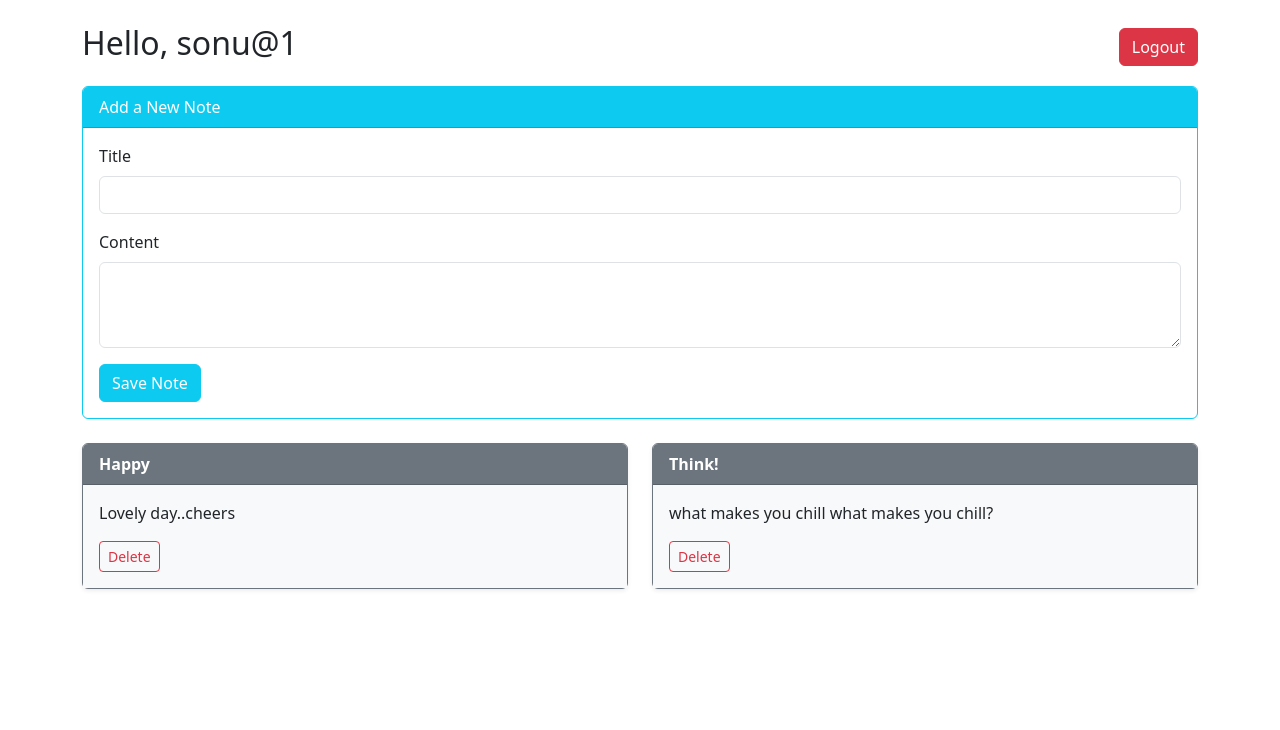
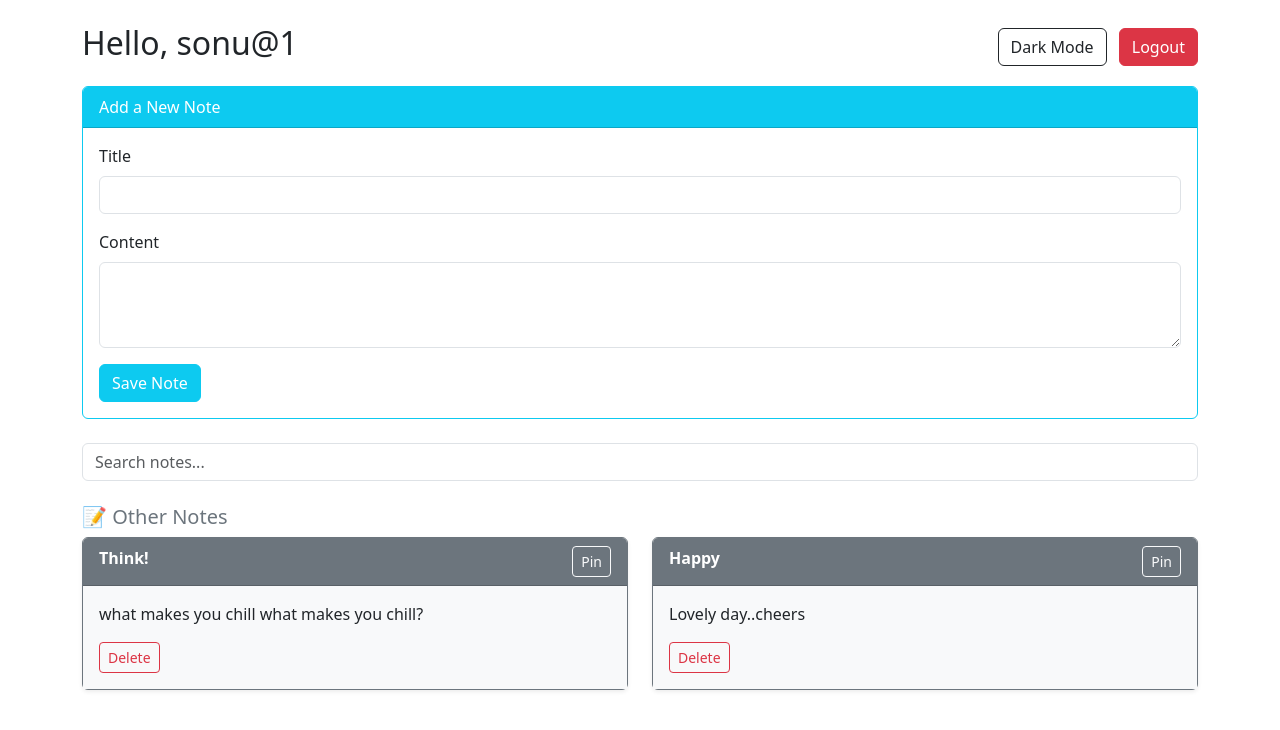
Before and after one commit to HIMA-BINDU1/MY_NotesApp, a Django app: page / in a window 1280 px wide. Shown: the top 730 px of the page. Run offline with Django 4.2, Linux system fonts and the light colour scheme; a user stored in the database is signed in; data comes from the database, SQL or seed files in the repository; both versions use the stored data as it was after the commit.

Commit message:
Initial commit with project files

```diff
--- a/notes_project/notes/models.py
+++ b/notes_project/notes/models.py
@@ -5,6 +5,7 @@ class Note(models.Model):
     user = models.ForeignKey(User, on_delete=models.CASCADE)
     title = models.CharField(max_length=100)
     content = models.TextField()
+    is_pinned = models.BooleanField(default=False)  # New field to track pinned notes
 
     def __str__(self):
         return self.title
--- a/notes_project/notes/templates/notes/notes.html
+++ b/notes_project/notes/templates/notes/notes.html
@@ -1,27 +1,58 @@
+{% load static %}
+
 <!DOCTYPE html>
 <html>
 <head>
     <title>My Notes</title>
     <link href="https://cdn.jsdelivr.net/npm/bootstrap@5.3.0/dist/css/bootstrap.min.css" rel="stylesheet">
+    <style>
+        body.dark-mode {
+            background-color: #121212;
+            color: #f5f5f5;
+        }
+
+        .dark-mode .card {
+            background-color: #1e1e1e;
+            color: #f5f5f5;
+            border-color: #444;
+        }
+
+        .dark-mode .btn {
+            border-color: #f5f5f5;
+        }
+
+        .dark-mode input,
+        .dark-mode textarea {
+            background-color: #2c2c2c;
+            color: #fff;
+            border: 1px solid #555;
+        }
+    </style>
 </head>
-<body class="bg-white">
-<div class="container mt-4">
+<body>
+<div class="container mt-4" id="main-container">
+
+    <!-- Top bar -->
     <div class="d-flex justify-content-between align-items-center mb-3">
-        <h2 class="text-dark">Hello, {{ user.username }}</h2>
+        <h2>Hello, {{ user.username }}</h2>
+        <div>
+            <button onclick="toggleDarkMode()" class="btn btn-outline-dark me-2" id="modeToggleBtn">Dark Mode</button>
             <a href="{% url 'logout' %}" class="btn btn-danger">Logout</a>
         </div>
+    </div>
 
+    <!-- Add Note Form -->
     <div class="card mb-4 border-info">
         <div class="card-header bg-info text-white">Add a New Note</div>
         <div class="card-body">
             <form method="post">
                 {% csrf_token %}
                 <div class="mb-3">
-                    <label for="title" class="form-label text-dark">Title</label>
+                    <label class="form-label">Title</label>
                     <input type="text" name="title" class="form-control" required>
                 </div>
                 <div class="mb-3">
-                    <label for="content" class="form-label text-dark">Content</label>
+                    <label class="form-label">Content</label>
                     <textarea name="content" rows="3" class="form-control" required></textarea>
                 </div>
                 <button type="submit" class="btn btn-info text-white">Save Note</button>
@@ -29,22 +60,81 @@
         </div>
     </div>
 
-    <div class="row">
-        {% for note in notes %}
+    <!-- Search -->
+    <form method="get" class="mb-4">
+        <input type="text" name="q" class="form-control" placeholder="Search notes..." value="{{ request.GET.q }}">
+    </form>
+
+    <!-- Pinned Notes -->
+    {% if pinned_notes %}
+        <h5 class="text-primary">📌 Pinned Notes</h5>
+        <div class="row mb-4">
+            {% for note in pinned_notes %}
             <div class="col-md-6 mb-3">
-            <div class="card border-secondary shadow-sm">
-                <div class="card-header fw-bold bg-secondary text-white">{{ note.title }}</div>
+                <div class="card border-warning shadow-sm">
+                    <div class="card-header fw-bold bg-warning text-dark d-flex justify-content-between">
+                        {{ note.title }}
+                        <form method="post" action="{% url 'toggle_pin' note.id %}">
+                            {% csrf_token %}
+                            <button type="submit" class="btn btn-sm btn-dark">Unpin</button>
+                        </form>
+                    </div>
                     <div class="card-body bg-light">
                         <p class="card-text">{{ note.content }}</p>
                         <a href="{% url 'delete_note' note.id %}" class="btn btn-sm btn-outline-danger">Delete</a>
                     </div>
                 </div>
             </div>
-        {% empty %}
-        <p class="text-muted">No notes yet. Add one above!</p>
             {% endfor %}
         </div>
+    {% endif %}
+
+    <!-- Unpinned Notes -->
+    {% if unpinned_notes %}
+        <h5 class="text-secondary">📝 Other Notes</h5>
+        <div class="row">
+            {% for note in unpinned_notes %}
+            <div class="col-md-6 mb-3">
+                <div class="card border-secondary shadow-sm">
+                    <div class="card-header fw-bold bg-secondary text-white d-flex justify-content-between">
+                        {{ note.title }}
+                        <form method="post" action="{% url 'toggle_pin' note.id %}">
+                            {% csrf_token %}
+                            <button type="submit" class="btn btn-sm btn-outline-light">Pin</button>
+                        </form>
                     </div>
+                    <div class="card-body bg-light">
+                        <p class="card-text">{{ note.content }}</p>
+                        <a href="{% url 'delete_note' note.id %}" class="btn btn-sm btn-outline-danger">Delete</a>
+                    </div>
+                </div>
+            </div>
+            {% endfor %}
+        </div>
+    {% endif %}
+
+    {% if not pinned_notes and not unpinned_notes %}
+        <p class="text-muted">No notes found.</p>
+    {% endif %}
+
+</div>
+
+<!-- Dark Mode Script -->
+<script>
+    function toggleDarkMode() {
+        document.body.classList.toggle('dark-mode');
+        const isDark = document.body.classList.contains('dark-mode');
+        document.getElementById('modeToggleBtn').innerText = isDark ? 'Light Mode' : 'Dark Mode';
+        localStorage.setItem('darkMode', isDark ? 'enabled' : 'disabled');
+    }
+
+    window.onload = function() {
+        if (localStorage.getItem('darkMode') === 'enabled') {
+            document.body.classList.add('dark-mode');
+            document.getElementById('modeToggleBtn').innerText = 'Light Mode';
+        }
+    }
+</script>
 
 </body>
 </html>
--- a/notes_project/notes/urls.py
+++ b/notes_project/notes/urls.py
@@ -23,4 +23,5 @@ urlpatterns = [
     path('login/', views.login_view, name='login'),
     path('logout/', views.logout_view, name='logout'),
     path('delete/<int:note_id>/', views.delete_note, name='delete_note'),
+    path('toggle_pin/<int:note_id>/', views.toggle_pin, name='toggle_pin'),
 ]
--- a/notes_project/notes/views.py
+++ b/notes_project/notes/views.py
@@ -1,9 +1,12 @@
-from django.shortcuts import render, redirect
+from django.shortcuts import render, redirect, get_object_or_404
 from django.contrib.auth import login, logout
 from django.contrib.auth.forms import AuthenticationForm, UserCreationForm
 from django.contrib.auth.decorators import login_required
 from .models import Note
 
+# -------------------------
+# User Authentication Views
+# -------------------------
 
 def signup_view(request):
     if request.method == 'POST':
@@ -20,29 +23,65 @@ def login_view(request):
     if request.method == 'POST':
         form = AuthenticationForm(request, data=request.POST)
         if form.is_valid():
-
             login(request, form.get_user())
             return redirect('notes')
     else:
         form = AuthenticationForm()
     return render(request, 'notes/login.html', {'form': form})
 
+
 def logout_view(request):
     logout(request)
     return redirect('login')
 
+
+# -------------------------
+# Notes Views
+# -------------------------
+
 @login_required
 def notes_view(request):
+    # Handle note creation
     if request.method == 'POST':
         title = request.POST.get('title')
         content = request.POST.get('content')
-        Note.objects.create(user=request.user, title=title, content=content)
+
+        if title and content:
+            Note.objects.create(
+                user=request.user,
+                title=title,
+                content=content,
+
+            )
         return redirect('notes')
 
+    # Handle search
+    query = request.GET.get('q')
     notes = Note.objects.filter(user=request.user)
-    return render(request, 'notes/notes.html', {'notes': notes})
+
+    if query:
+        notes = notes.filter(title__icontains=query)
+
+    # Separate pinned and unpinned notes
+    pinned_notes = notes.filter(is_pinned=True).order_by('-id')
+    unpinned_notes = notes.filter(is_pinned=False).order_by('-id')
+
+    return render(request, 'notes/notes.html', {
+        'pinned_notes': pinned_notes,
+        'unpinned_notes': unpinned_notes,
+    })
+
 
 @login_required
 def delete_note(request, note_id):
-    Note.objects.get(id=note_id, user=request.user).delete()
+    note = get_object_or_404(Note, id=note_id, user=request.user)
+    note.delete()
     return redirect('notes')
+
+
+@login_required
+def toggle_pin(request, note_id):
+    note = get_object_or_404(Note, id=note_id, user=request.user)
+    note.is_pinned = not note.is_pinned
+    note.save()
+    return redirect('notes')
```
Also changed, not shown: notes_project/db.sqlite3, notes_project/notes/migrations/0002_note_is_pinned.py (added), notes_project/notes/migrations/0003_note_reminder.py (added), notes_project/notes/migrations/0004_remove_note_reminder.py (added), 1 other file. Lines whose indentation alone changed are shown as unchanged.
